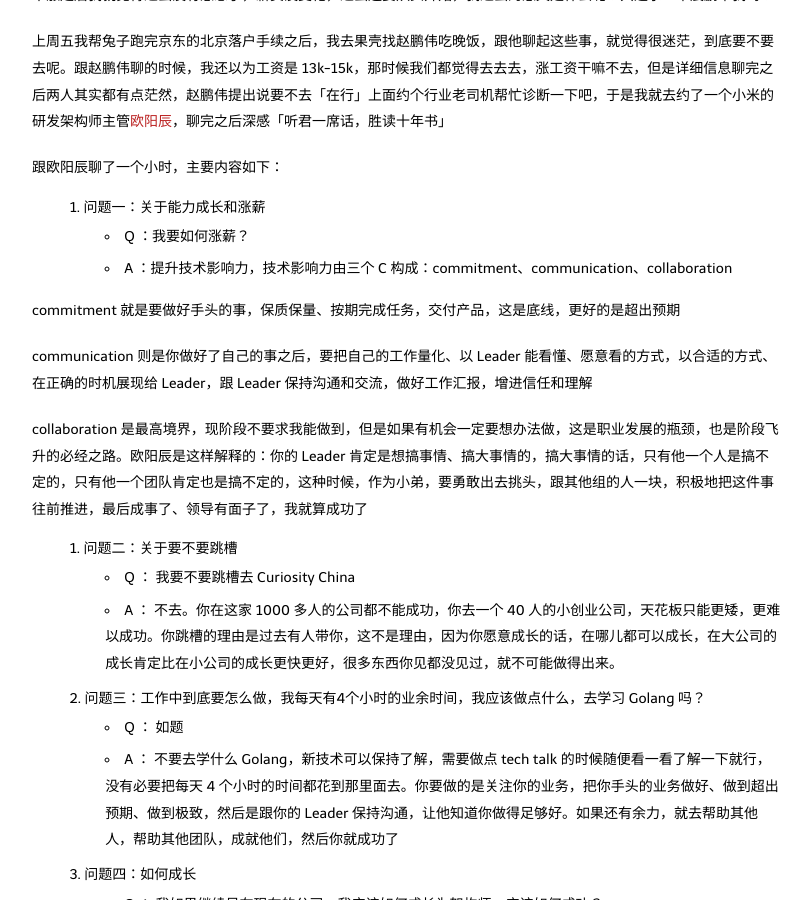
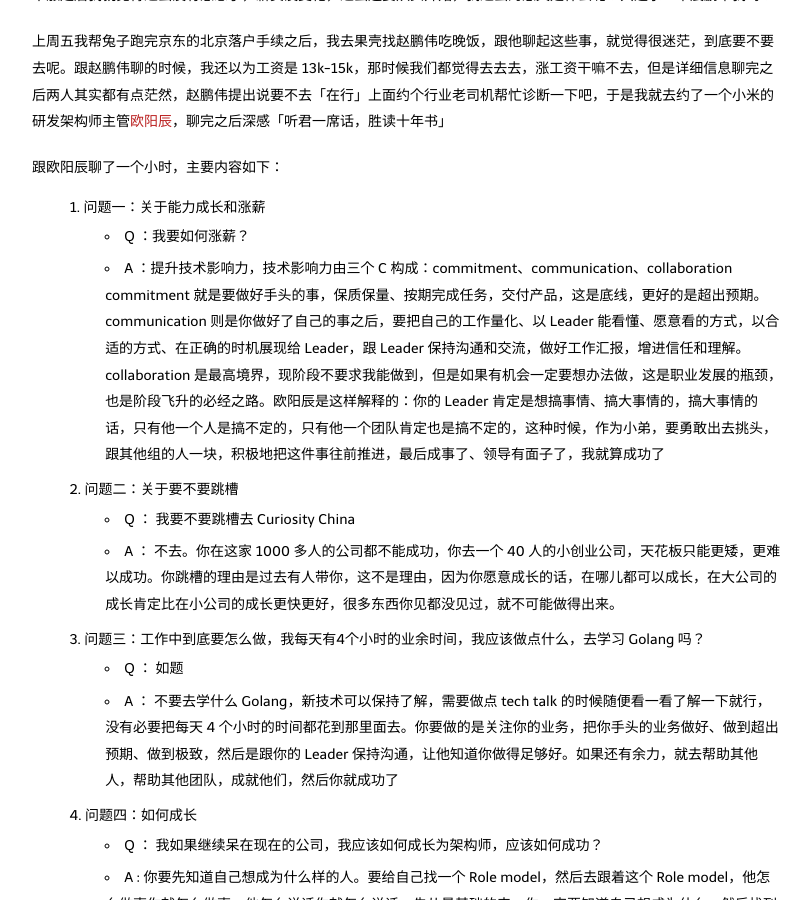
Before and after one commit to keaising/blogs, a Jekyll site: the page built from _posts/2017-07-07-the-reason-we-failed.md, in a window 1280 px wide and 900 px high, scrolled down 814 px. Shown: the whole window, without its empty margins (233-1044 px from the left). Built offline with Jekyll 4.4.1, drawn with Linux system fonts in a browser that asks for light colours; some web fonts are replaced; a script that is not in the unit is left out.

Commit message:
调整格式

```diff
--- a/_posts/2017-07-07-the-reason-we-failed.md
+++ b/_posts/2017-07-07-the-reason-we-failed.md
@@ -23,11 +23,8 @@ Account 为什么失败？
 1. 问题一：关于能力成长和涨薪
   + Q ：我要如何涨薪？
   + A ：提升技术影响力，技术影响力由三个 C 构成：commitment、communication、collaboration
-
-  commitment 就是要做好手头的事，保质保量、按期完成任务，交付产品，这是底线，更好的是超出预期
-
-  communication 则是你做好了自己的事之后，要把自己的工作量化、以 Leader 能看懂、愿意看的方式，以合适的方式、在正确的时机展现给 Leader，跟 Leader 保持沟通和交流，做好工作汇报，增进信任和理解
-
+  commitment 就是要做好手头的事，保质保量、按期完成任务，交付产品，这是底线，更好的是超出预期。
+  communication 则是你做好了自己的事之后，要把自己的工作量化、以 Leader 能看懂、愿意看的方式，以合适的方式、在正确的时机展现给 Leader，跟 Leader 保持沟通和交流，做好工作汇报，增进信任和理解。
   collaboration 是最高境界，现阶段不要求我能做到，但是如果有机会一定要想办法做，这是职业发展的瓶颈，也是阶段飞升的必经之路。欧阳辰是这样解释的：你的 Leader 肯定是想搞事情、搞大事情的，搞大事情的话，只有他一个人是搞不定的，只有他一个团队肯定也是搞不定的，这种时候，作为小弟，要勇敢出去挑头，跟其他组的人一块，积极地把这件事往前推进，最后成事了、领导有面子了，我就算成功了
 
 2. 问题二：关于要不要跳槽
```
